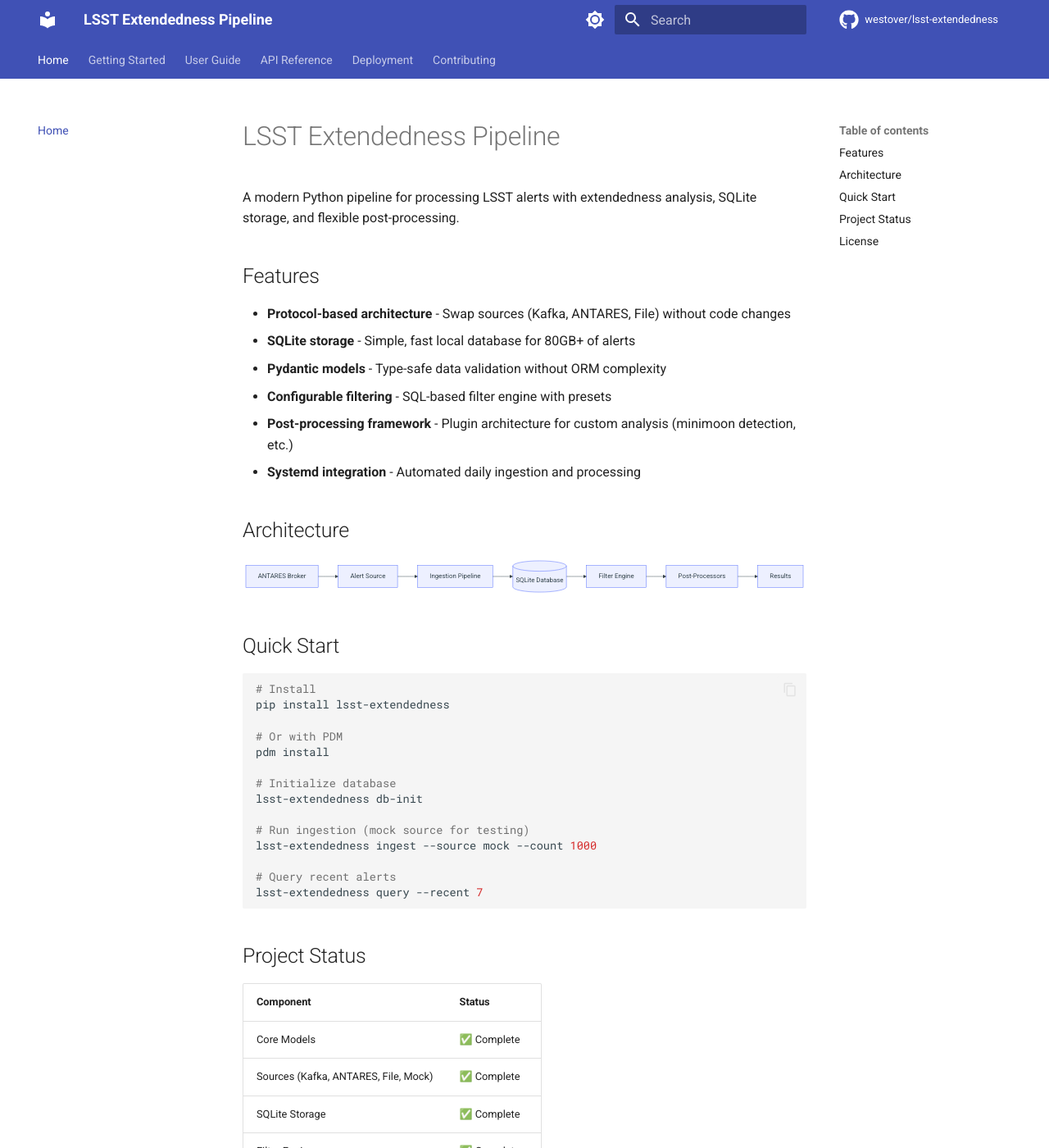
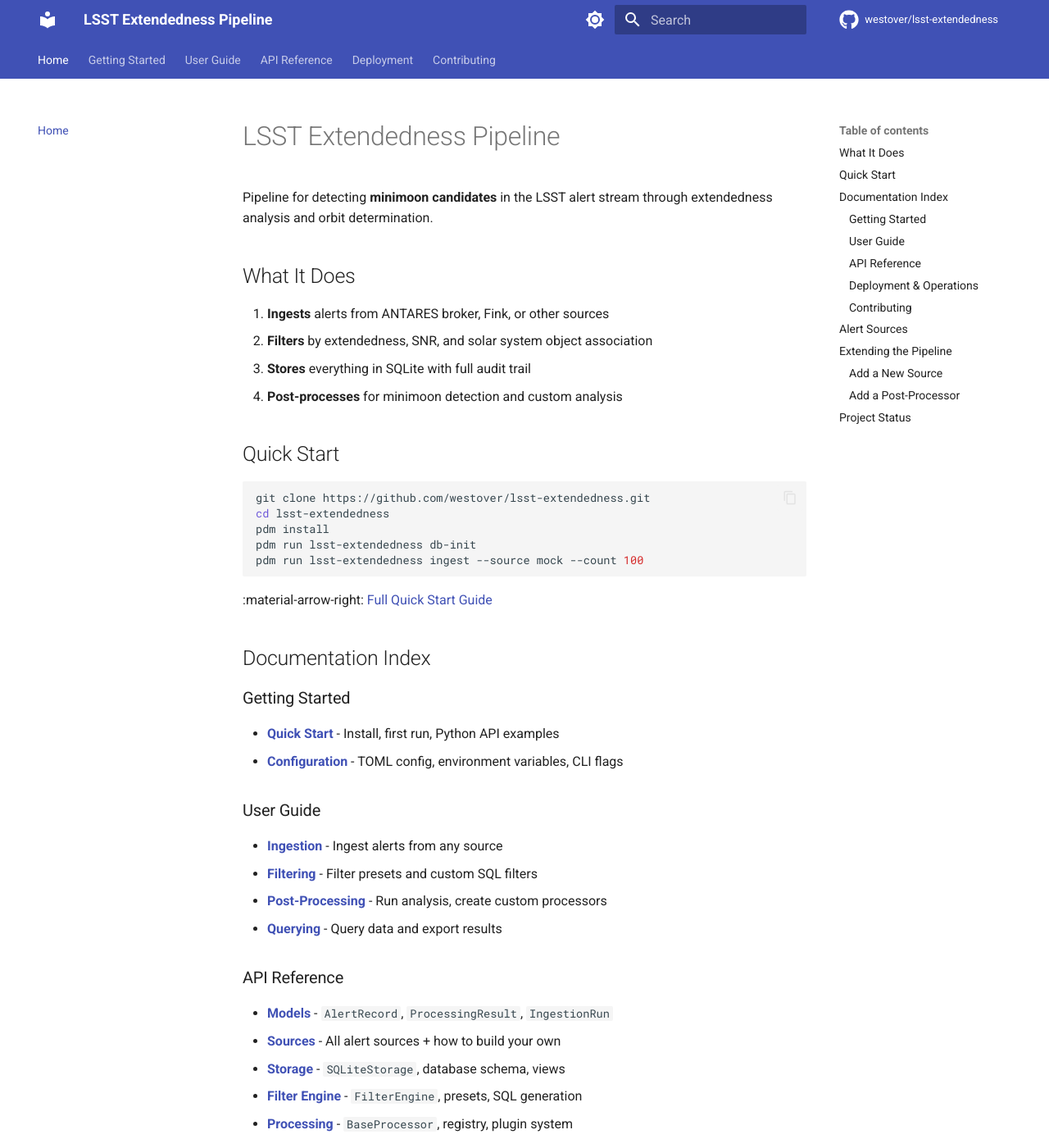
Before and after one commit to westover/lsst-extendedness, an MkDocs documentation site: the page built from docs/index.md, in a window 1280 px wide and 1400 px high. Shown: the whole window at 82% size. Built offline with MkDocs 1.6.1 and Material for MkDocs 9.7.7, drawn with Linux system fonts in a browser that asks for light colours; comment, search, counter and statistics services are not loaded; some of the changed text lies outside the part shown.

Commit message:
docs: rewrite README and docs index with full navigation
- README: quick start, sources table, full docs index with links,
  extension guides for sources and post-processors
- docs/index.md: complete documentation index, project status table,
  extension examples with links to full guides

Co-Authored-By: Claude Opus 4.6 <noreply@anthropic.com>

````diff
--- a/docs/index.md
+++ b/docs/index.md
@@ -1,59 +1,106 @@
 # LSST Extendedness Pipeline
 
-A modern Python pipeline for processing LSST alerts with extendedness analysis, SQLite storage, and flexible post-processing.
+Pipeline for detecting **minimoon candidates** in the LSST alert stream through extendedness analysis and orbit determination.
 
-## Features
+## What It Does
 
-- **Protocol-based architecture** - Swap sources (Kafka, ANTARES, File) without code changes
-- **SQLite storage** - Simple, fast local database for 80GB+ of alerts
-- **Pydantic models** - Type-safe data validation without ORM complexity
-- **Configurable filtering** - SQL-based filter engine with presets
-- **Post-processing framework** - Plugin architecture for custom analysis (minimoon detection, etc.)
-- **Systemd integration** - Automated daily ingestion and processing
-
-## Architecture
-
-```mermaid
-graph LR
-    A[ANTARES Broker] --> B[Alert Source]
-    B --> C[Ingestion Pipeline]
-    C --> D[(SQLite Database)]
-    D --> E[Filter Engine]
-    E --> F[Post-Processors]
-    F --> G[Results]
-```
+1. **Ingests** alerts from ANTARES broker, Fink, or other sources
+2. **Filters** by extendedness, SNR, and solar system object association
+3. **Stores** everything in SQLite with full audit trail
+4. **Post-processes** for minimoon detection and custom analysis
 
 ## Quick Start
 
 ```bash
-# Install
-pip install lsst-extendedness
+git clone https://github.com/westover/lsst-extendedness.git
+cd lsst-extendedness
+pdm install
+pdm run lsst-extendedness db-init
+pdm run lsst-extendedness ingest --source mock --count 100
+```
 
-# Or with PDM
-pdm install
+:material-arrow-right: [Full Quick Start Guide](getting-started/quickstart.md)
 
-# Initialize database
-lsst-extendedness db-init
+## Documentation Index
 
-# Run ingestion (mock source for testing)
-lsst-extendedness ingest --source mock --count 1000
+### Getting Started
 
-# Query recent alerts
-lsst-extendedness query --recent 7
+- [**Quick Start**](getting-started/quickstart.md) - Install, first run, Python API examples
+- [**Configuration**](getting-started/configuration.md) - TOML config, environment variables, CLI flags
+
+### User Guide
+
+- [**Ingestion**](guide/ingestion.md) - Ingest alerts from any source
+- [**Filtering**](guide/filtering.md) - Filter presets and custom SQL filters
+- [**Post-Processing**](guide/processing.md) - Run analysis, create custom processors
+- [**Querying**](guide/querying.md) - Query data and export results
+
+### API Reference
+
+- [**Models**](api/models.md) - `AlertRecord`, `ProcessingResult`, `IngestionRun`
+- [**Sources**](api/sources.md) - All alert sources + how to build your own
+- [**Storage**](api/storage.md) - `SQLiteStorage`, database schema, views
+- [**Filter Engine**](api/filter.md) - `FilterEngine`, presets, SQL generation
+- [**Processing**](api/processing.md) - `BaseProcessor`, registry, plugin system
+
+### Deployment & Operations
+
+- [**Systemd Timers**](deployment/systemd.md) - Automated daily ingestion/processing
+- [**OpenStack VM**](deployment/openstack.md) - Production deployment guide
+
+### Contributing
+
+- [**Contributing Guide**](contributing.md) - Development workflow, code quality, PR process
+
+## Alert Sources
+
+| Source | Use Case | Credentials | Docs |
+|--------|----------|-------------|------|
+| ANTARESSource | Production LSST alerts | API key | [API](api/sources.md#antaressource) |
+| FinkSource | Real ZTF data for testing | None | [API](api/sources.md#finksource) |
+| SpaceRocksSource | Known asteroid orbits (JPL) | None | [API](api/sources.md#spacerockssource) |
+| KafkaSource | Direct Kafka streaming | Broker config | [API](api/sources.md#kafkasource) |
+| FileSource | AVRO/CSV file import | None | [API](api/sources.md#filesource) |
+| MockSource | Synthetic test data | None | [API](api/sources.md#mocksource) |
+
+## Extending the Pipeline
+
+### Add a New Source
+
+```python
+from lsst_extendedness.sources import register_source
+
+@register_source("my_source")
+class MySource:
+    source_name = "my_source"
+    def connect(self): ...
+    def fetch_alerts(self, limit=None): ...
+    def close(self): ...
 ```
+
+:material-arrow-right: [Full guide](api/sources.md#creating-a-custom-source)
+
+### Add a Post-Processor
+
+```python
+from lsst_extendedness.processing import BaseProcessor, register_processor
+
+@register_processor("orbit_check")
+class OrbitCheckProcessor(BaseProcessor):
+    name = "orbit_check"
+    version = "1.0.0"
+    def process(self, df): ...
+```
+
+:material-arrow-right: [Full guide](api/processing.md#creating-a-custom-processor)
 
 ## Project Status
 
-| Component | Status |
-|-----------|--------|
-| Core Models | ✅ Complete |
-| Sources (Kafka, ANTARES, File, Mock) | ✅ Complete |
-| SQLite Storage | ✅ Complete |
-| Filter Engine | ✅ Complete |
-| Post-Processing | ✅ Complete |
-| CLI | ✅ Complete |
-| Documentation | 🔄 In Progress |
-
-## License
-
-MIT License - See [LICENSE](https://github.com/westover/lsst-extendedness/blob/main/LICENSE) for details.
+| Component | Tests | Coverage |
+|-----------|-------|----------|
+| Models | 50+ | 98% |
+| Sources (6 implementations) | 200+ | 96% |
+| Storage | 40+ | 95% |
+| Filter Engine | 60+ | 97% |
+| Processing | 50+ | 96% |
+| **Total** | **586** | **96%+** |
````
Also changed, not shown: README.md (+88 -151 lines).
